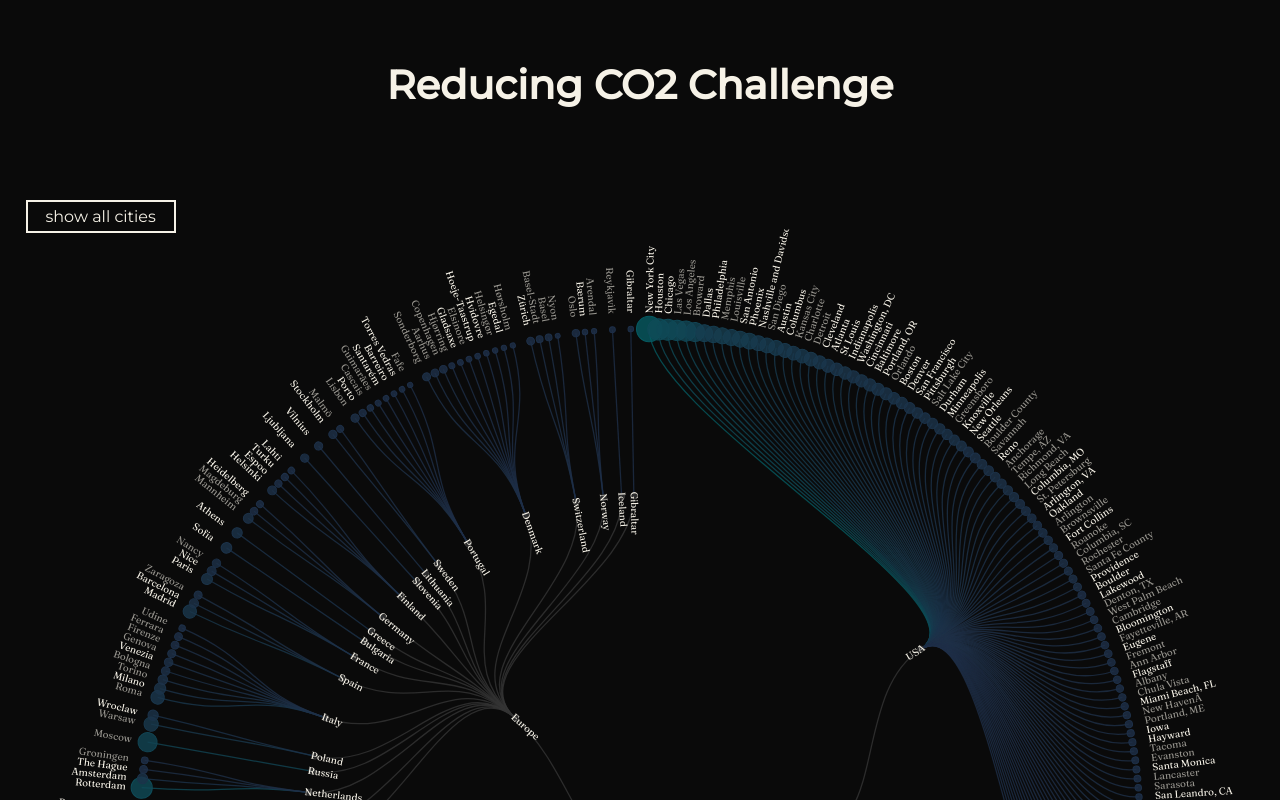
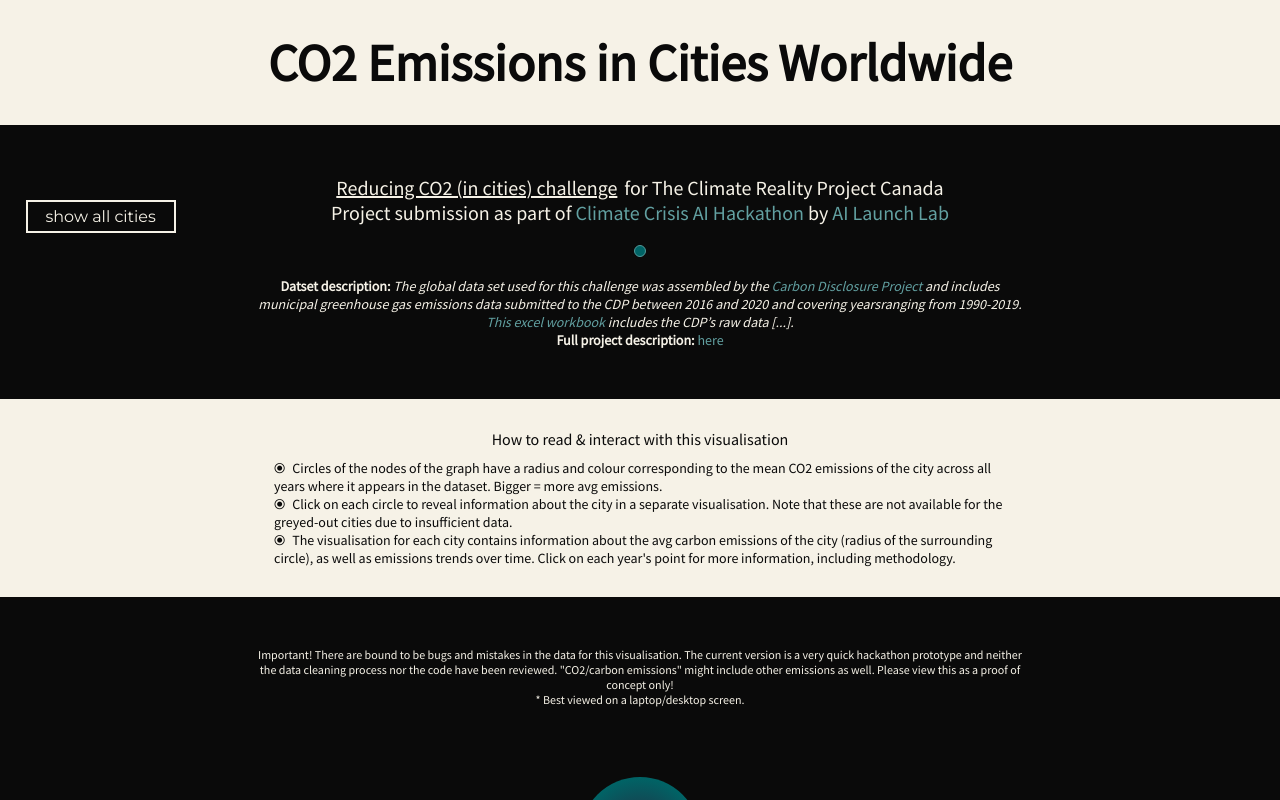
Before and after one commit to deaxmachina/hackaton_aichallenge, a React (Create React App) app: page / in a window 1280 px wide. Shown: the top 800 px of the page. Built offline with nearby package versions, Linux system fonts and the light colour scheme.

Commit message:
added project description etc

```diff
--- a/src/Complete.css
+++ b/src/Complete.css
@@ -1,5 +1,3 @@
-
-
 :root {
   --dark-colour: #0A0A0A;
   --light-colour: #f6f2e7;
@@ -18,15 +16,3 @@ body {
   margin: auto;
   text-align: center;
 }
-
-.overall-title {
-  font-family: 'Montserrat', sans-serif;
-  text-align: center;
-  margin: auto;
-  margin-bottom: 100px;
-  margin-top: 40px;
-  font-size: 40px;
-  width: 600px;
-  border-radius: 20px;
-  padding: 20px;
-}
--- a/src/Complete.js
+++ b/src/Complete.js
@@ -5,7 +5,9 @@ import dataLoadTree from "./data/data_for_tree_v0.json";
 import * as d3 from "d3";
 import _ from "lodash";
 
-import TreeAndCity from "./Components/TreeAndCity/TreeAndCity"
+import TreeAndCity from "./Components/TreeAndCity/TreeAndCity";
+import HeroSection from "./Components/HeroSection/HeroSection";
+import Footer from "./Components/FooterSection/FooterSection"
 
 const Complete = () => {
 
@@ -68,7 +70,7 @@ const Complete = () => {
 
   return (
     <div>
-      <h1 className="overall-title">Reducing CO2 Challenge</h1>
+      <HeroSection />
       {
         (dataTree) ?
           <TreeAndCity
@@ -81,6 +83,7 @@ const Complete = () => {
           />
           : null
       }
+      <Footer />
     </div>
   )
 };
--- /dev/null
+++ b/src/Components/FooterSection/FooterSection.css
@@ -0,0 +1,18 @@
+
+.whole-graph-footer {
+  display: flex;
+  flex-direction: column;
+  align-items: center;
+  justify-content: center;
+  text-align: center;
+  background-color: var(--light-colour);
+  margin-top: 70px;
+  color: var(--dark-colour);
+  padding: 25px 20px;
+  box-sizing: border-box;
+  font-size: 9px;
+  width: 100%;
+}
+.whole-graph-methodology {
+  font-weight: bold;
+}
--- /dev/null
+++ b/src/Components/FooterSection/FooterSection.js
@@ -0,0 +1,17 @@
+import React from "react";
+import "./FooterSection.css";
+
+const Footer = () => {
+  return (
+    <div className="whole-graph-footer">
+      <p className="whole-graph-methodology">Methodology & Notes</p>
+        <span>Coming soon!</span>
+      <p className="whole-graph-p">made by
+        <span> Dea Bankova </span>
+      </p>
+      <p>2021</p>
+    </div>
+  )
+};
+
+export default Footer;
--- /dev/null
+++ b/src/Components/HeroSection/HeroSection.css
@@ -0,0 +1,109 @@
+#hero {
+  width: 100%;
+  text-align: center;
+  margin: auto;
+  margin-bottom: 30px;
+  font-family: 'Source Sans Pro', sans-serif;
+  font-size: 14px;
+}
+
+.whole-graph-title {
+  width: 100%;
+  margin: auto;
+  margin-bottom: 50px;
+  font-weight: bold;
+  font-size: 52px;
+  background-color: var(--light-colour);
+  color: var(--dark-colour);
+  padding: 30px 20px;
+  box-sizing: border-box;
+}
+.whole-graph-subtitle {
+  width: 80%;
+  margin: auto;
+  margin-top: 20px;
+  font-size: 20px;
+}
+
+.challenge-name {
+  text-decoration: underline;
+  margin-right: 3px;
+}
+
+a {
+  color: #62a0a1;
+  text-decoration: none;
+}
+a:link {
+  color: #62a0a1;
+  text-decoration: none;
+}
+a:visited {
+  color: #62a0a1;
+}
+a:hover {
+  color: var(--light-colour);
+}
+
+.separator {
+  width: 10px;
+  height: 10px;
+  background-color: #006466;
+  border: 1px solid #529a9b;
+  margin: auto;
+  border-radius: 100%;
+  margin-bottom: 20px;
+  margin-top: 20px;
+}
+
+.whole-graph-project-description {
+  width: 60%;
+  margin: auto;
+  margin-bottom: 50px;
+}
+
+.bold-bit {
+  font-weight: bold;
+}
+
+.dataset-description {
+  font-style: italic;
+}
+
+
+.whole-graph-instructions {
+  margin-top: 20px;
+  margin-bottom: 20px;
+  background-color: var(--light-colour);
+  color: var(--dark-colour);
+  padding: 30px;
+  width: 100%;
+  box-sizing: border-box;
+}
+.whole-graph-instructions-title {
+  padding: 0;
+  margin-bottom: 10px;
+  font-size: 16px;
+}
+
+.whole-graph-instructions-list {
+  width: 60%;
+  margin: auto;
+  text-align: left;
+  list-style-position: inside;
+}
+
+.whole-graph-instructions-list li::marker {
+  content: "\29BF";
+  color: var(--dark-colour);
+}
+.whole-graph-instructions-list li > span {
+  margin-left: 7px;
+}
+.whole-graph-disclaimer {
+  margin: auto;
+  margin-top: 50px;
+  margin-bottom: 180px;
+  width: 60%;
+  font-size: 12px;
+}
--- /dev/null
+++ b/src/Components/HeroSection/HeroSection.js
@@ -0,0 +1,82 @@
+import React from "react";
+import "./HeroSection.css";
+
+// name of the hackathon
+const hackathonName = "Climate Crisis AI Hackathon"
+// link to the hackathon itself
+const hackathonLink = "https://climate-crisis.devpost.com/?ref_content=default&ref_feature=challenge&ref_medium=discover"
+// name of the org running the hackathon
+const hackathonOrg = "AI Launch Lab"
+// link to the org running the hackathon
+const hackathonOrgLink = "https://launchlab.ai/"
+
+// name of the org that set the hackathon challenge
+const nameOfOrg = "The Climate Reality Project Canada"
+// name of the challenge description
+const challengeName = " Reducing CO2 (in cities) challenge"
+// link to the challenge description
+const challengeDescriptionLink = "https://drive.google.com/file/d/1mZBAqlsNLVGj1qGAbAthNj2YMgGwkPNh/view"
+// description of the dataset - copy pasted from the project description
+const carbonDisclosureProjectLink = "https://www.cdp.net/en/"
+const excelSheetWithDataLink = "https://drive.google.com/file/d/16uWl99pHq21mp4m-dWiA0VrqyCDlKPlS/view"
+const datasetDescription = " The global data set used for this challenge was assembled by the Carbon Disclosure Project and includes municipal greenhouse gas emissions data submitted to the CDP between 2016 and 2020 and covering yearsranging from 1990-2019. This excel workbook includes both the CDP’s raw data"
+
+
+
+
+const HeroSection = () => {
+  return (
+    <div id="hero">
+      <h1 className="whole-graph-title">CO2 Emissions in Cities Worldwide</h1>
+      <div className="whole-graph-subtitle">
+        <span className="challenge-name">{challengeName}</span> for {nameOfOrg}
+        <br></br>
+        Project submission as part of
+        <a href={hackathonLink} target="_blank"> {hackathonName} </a> by
+        <a href={hackathonOrgLink} target="_blank"> {hackathonOrg}</a>
+      </div>
+
+      <div className="separator"></div>
+
+      <div className="whole-graph-project-description">
+        <span className="bold-bit">Datset description: </span>
+        <span className="dataset-description">
+          The global data set used for this challenge was assembled by the
+            <a href={carbonDisclosureProjectLink} target="_blank"> Carbon Disclosure Project </a>
+          and includes municipal greenhouse gas emissions data submitted to the CDP between 2016 and 2020 and covering yearsranging from 1990-2019.
+            <a href={excelSheetWithDataLink} target="_blank"> This excel workbook  </a>
+          includes the CDP’s raw data [...].
+        </span>
+        <br></br>
+        <span className="bold-bit">Full project description: </span>
+        <a href={challengeDescriptionLink} target="_blank"> here </a>
+      </div>
+
+
+      <div className="whole-graph-instructions">
+        <p className="whole-graph-instructions-title">How to read & interact with this visualisation</p>
+        <ul className="whole-graph-instructions-list">
+          <li><span>
+            Circles of the nodes of the graph have a radius and colour corresponding to the mean CO2 emissions of the city across all years where it appears in the dataset. Bigger = more avg emissions.
+          </span></li>
+          <li><span>
+            Click on each circle to reveal information about the city in a separate visualisation. Note that these are not available for the greyed-out cities due to insufficient data.
+          </span></li>
+          <li><span>
+            The visualisation for each city contains information about the avg carbon emissions of the city (radius of the surrounding circle), as well as emissions trends over time. Click on each year's point for more information, including methodology.
+          </span></li>
+        </ul>
+      </div>
+
+      <p className="whole-graph-disclaimer">
+        Important! There are bound to be bugs and mistakes in the data for this visualisation. The current version is a very quick hackathon prototype and neither the data cleaning process nor the code have been reviewed. "CO2/carbon emissions" might include other emissions as well. Please view this as a proof of concept only!
+        <br></br>
+        * Best viewed on a laptop/desktop screen.
+      </p>
+
+    </div>
+
+  )
+}
+
+export default HeroSection;
--- a/src/Components/TreeAndCity/TreeAndCity.js
+++ b/src/Components/TreeAndCity/TreeAndCity.js
@@ -31,6 +31,7 @@ const TreeAndCity = ({
   const defsRef = useRef();
   const tooltipRef = useRef();
   const opacityGRef = useRef();
+  const legendRef = useRef();
 
 
   /// STATES ///
@@ -79,6 +80,66 @@ const TreeAndCity = ({
 
     const svg = d3.select(svgRef.current)
 
+
+    /////////////////////////////////////////////
+    //////////////  FILTERS /////////////////////
+    /////////////////////////////////////////////
+    //Container for the gradients
+    const defs = d3.select(defsRef.current)
+    /// Glow ///
+    const glowFilter = defs
+      .selectAll("filter").data([0]).join("filter").attr("id","glow")
+    glowFilter
+      .selectAll("feGaussianBlur").data([0]).join("feGaussianBlur")
+        .attr("class", "blur").attr("stdDeviation", 6).attr("result","coloredBlur");
+    const feMerge = glowFilter
+      .selectAll("feMerge").data([0]).join("feMerge")
+    feMerge
+      .selectAll("feMergeNode").data([0]).join("feMergeNode").attr("in","coloredBlur")
+    feMerge
+      .selectAll("feMergeNode").data([0]).join("feMergeNode")
+        .attr("in","SourceGraphic")
+
+    /// Static Noise ///
+    const staticNoise = defs
+      .append("filter").attr("id", "noise")
+    staticNoise.append("feTurbulence")
+      .attr("type", "fractalNoise").attr("baseFrequency", 0.9).attr("result", "noisy")
+    staticNoise.append("feColorMatrix")
+      .attr("type", "saturate").attr("values", 0)
+    staticNoise.append("feComposite")
+      .attr("operator", "in").attr("in2", "SourceGraphic").attr("result", "monoNoise")
+    staticNoise.append("feBlend")
+      .attr("in", "SourceGraphic").attr("in2", "monoNoise").attr("mode", "multiply")
+
+		/// Radial Gradients ///
+		defs.append("radialGradient")
+			.attr("id", "radial-gradient")
+			.attr("cx", "50%").attr("cy", "50%").attr("r", "50%")
+			.selectAll("stop")
+				.data([
+						{offset: "0%", color: lowEmissiosColour},
+						{offset: "50%", color: midEmissionsColour},
+						{offset: "100%", color:  highEmissionsColour},
+					])
+			.enter().append("stop")
+			.attr("offset", function(d) { return d.offset; })
+      .attr("stop-color", function(d) { return d.color; });
+
+
+    /// Area Gradient ///
+    const areaGradient = defs
+      .selectAll("linearGradient").data([0]).join("linearGradient")
+        .attr("id","areaGradient")
+        .attr("x1", "0%").attr("y1", "0%").attr("x2", "0%").attr("y2", "100%");
+    areaGradient
+      .selectAll(".stop-1").data([0]).join("stop").classed("stop-1", true)
+        .attr("offset", "0%").attr("stop-color", emissionsColour).attr("stop-opacity", 0.6);
+    areaGradient
+      .selectAll(".stop-2").data([0]).join("stop").classed("stop-2", true)
+        .attr("offset", "100%").attr("stop-color", darkColour).attr("stop-opacity", 0);
+
+
     ////////////////////////////////////////////////////////////////
     ////////////////                      //////////////////////////
     ///////////////       TREE GRAPH     ///////////////////////////
@@ -86,7 +147,7 @@ const TreeAndCity = ({
     ////////////////////////////////////////////////////////////////
 
     ////// Transform the data //////
-    const tree = d3.cluster().size([2 * Math.PI, radiusTree - 100])
+    const tree = d3.cluster().size([2 * Math.PI, radiusTree - 120])
     const root = tree(d3.hierarchy(dataTree))
 
     /// Graph area ///
@@ -185,71 +246,51 @@ const TreeAndCity = ({
 
 
     /////////////////////////////////////////////
-    //////////////  FILTERS /////////////////////
-    /////////////////////////////////////////////
-    //Container for the gradients
-    const defs = d3.select(defsRef.current)
-    /// Glow ///
-    const glowFilter = defs
-      .selectAll("filter").data([0]).join("filter").attr("id","glow")
-    glowFilter
-      .selectAll("feGaussianBlur").data([0]).join("feGaussianBlur")
-        .attr("class", "blur").attr("stdDeviation", 6).attr("result","coloredBlur");
-    const feMerge = glowFilter
-      .selectAll("feMerge").data([0]).join("feMerge")
-    feMerge
-      .selectAll("feMergeNode").data([0]).join("feMergeNode").attr("in","coloredBlur")
-    feMerge
-      .selectAll("feMergeNode").data([0]).join("feMergeNode")
-        .attr("in","SourceGraphic")
-
-    /// Static Noise ///
-    const staticNoise = defs
-      .append("filter").attr("id", "noise")
-    staticNoise.append("feTurbulence")
-      .attr("type", "fractalNoise").attr("baseFrequency", 0.9).attr("result", "noisy")
-    staticNoise.append("feColorMatrix")
-      .attr("type", "saturate").attr("values", 0)
-    staticNoise.append("feComposite")
-      .attr("operator", "in").attr("in2", "SourceGraphic").attr("result", "monoNoise")
-    staticNoise.append("feBlend")
-      .attr("in", "SourceGraphic").attr("in2", "monoNoise").attr("mode", "multiply")
-
-		/// Radial Gradients ///
-		defs.append("radialGradient")
-			.attr("id", "radial-gradient")
-			.attr("cx", "50%").attr("cy", "50%").attr("r", "50%")
-			.selectAll("stop")
-				.data([
-						{offset: "0%", color: lowEmissiosColour},
-						{offset: "50%", color: midEmissionsColour},
-						{offset: "100%", color:  highEmissionsColour},
-					])
-			.enter().append("stop")
-			.attr("offset", function(d) { return d.offset; })
-      .attr("stop-color", function(d) { return d.color; });
-
-    /// Area Gradient ///
-    const areaGradient = defs
-      .selectAll("linearGradient").data([0]).join("linearGradient")
-      .attr("id","areaGradient")
-      .attr("x1", "0%").attr("y1", "0%").attr("x2", "0%").attr("y2", "100%");
-    areaGradient
-      .selectAll(".stop-1").data([0]).join("stop").classed("stop-1", true)
-      .attr("offset", "0%").attr("stop-color", emissionsColour).attr("stop-opacity", 0.6);
-    areaGradient
-      //.append("stop")
-      .selectAll(".stop-2").data([0]).join("stop").classed("stop-2", true)
-      .attr("offset", "100%").attr("stop-color", darkColour).attr("stop-opacity", 0);
-
-
-    /////////////////////////////////////////////
     //////////  Circle Chart  ///////////////////
     /////////////////////////////////////////////
     /// Graph area ///
     const gCityGraph = d3.select(gRefCityGraph.current)
       .attr("transform", `translate(${widthTree/2}, ${heightTree/2})`)
       .style("opacity", 1)
+
+    /////////////////////////////////////////////
+    //////////  Emissions Legend  ////////////////
+    /////////////////////////////////////////////
+    const emissionsLegendG = d3.select(legendRef.current)
+      .attr("transform", `translate(${widthTree/2}, ${-50})`)
+
+    const emissionsLegendCircle = emissionsLegendG
+      .selectAll(".emissionsLegendCircle")
+      .data([0])
+      .join("circle")
+        .classed("emissionsLegendRect", true)
+        .attr("r", 60)
+        .style("fill", "url(#radial-gradient)")
+
+    const emissionsLegendTextMost = emissionsLegendG
+      .selectAll(".emissionsLegendTextMost")
+      .data([0])
+      .join("text")
+      .classed("emissionsLegendTextMost", true)
+        .style("fill", lightColour)
+        .attr("transform", `translate(${65}, ${0})`)
+        .attr("font-size", "0.5em")
+        .attr("dy", "0.35em")
+        .attr("text-anchor", "start")
+        .text(d3.format(".2s")(maxEmissions) + " emissions")
+
+    const emissionsLegendTextLeast = emissionsLegendG
+      .selectAll(".emissionsLegendTextLest")
+      .data([0])
+      .join("text")
+      .classed("emissionsLegendTextLest", true)
+        .style("fill", lightColour)
+        .attr("transform", `translate(${0}, ${0})`)
+        .attr("font-size", "0.5em")
+        .attr("dy", "0.35em")
+        .attr("text-anchor", "middle")
+        .text(minEmissions + " emissions")
+
 
 
 
@@ -581,32 +622,6 @@ const TreeAndCity = ({
         gCityGraph.style("opacity", 0)
       })
 
-    /*
-    const opacityButton = opacityG
-      .selectAll(".opacity-rect")
-      .data([0])
-      .join("rect")
-      .classed("opacity-rect", true)
-        .attr("width", 110)
-        .attr("height", 40)
-        .attr("rx", 2)
-        .attr("fill", "none")
-        .attr("stroke", lightColour)
-        .attr("stroke-width", 3)
-
-    const opacityButtonText = opacityG
-      .selectAll(".opacity-text")
-      .data([0])
-      .join("text")
-      .classed("opacity-text", true)
-        .text("back to all cities")
-        .style("fill", lightColour)
-        .attr("font-size", "0.8em")
-        .attr("x", -50)
-        .attr("y", -25)
-      */
-
-
     }
   }, [dataTree, dataCities, city]);
 
@@ -614,8 +629,9 @@ const TreeAndCity = ({
   return (
 
       <div className="tree-and-city-container">
-        <svg ref={svgRef} width={widthTree} height={heightTree}>
+        <svg ref={svgRef} width={widthTree} height={heightTree} overflow="visible">
           <defs ref={defsRef}></defs>
+          <g ref={legendRef}></g>
 
           {/* TREE */}
           <g ref={gRefTreeGraph}>
```
Also changed, not shown: 1 other file (tests, documents, lock files or other folders). Lines whose indentation alone changed are shown as unchanged.
